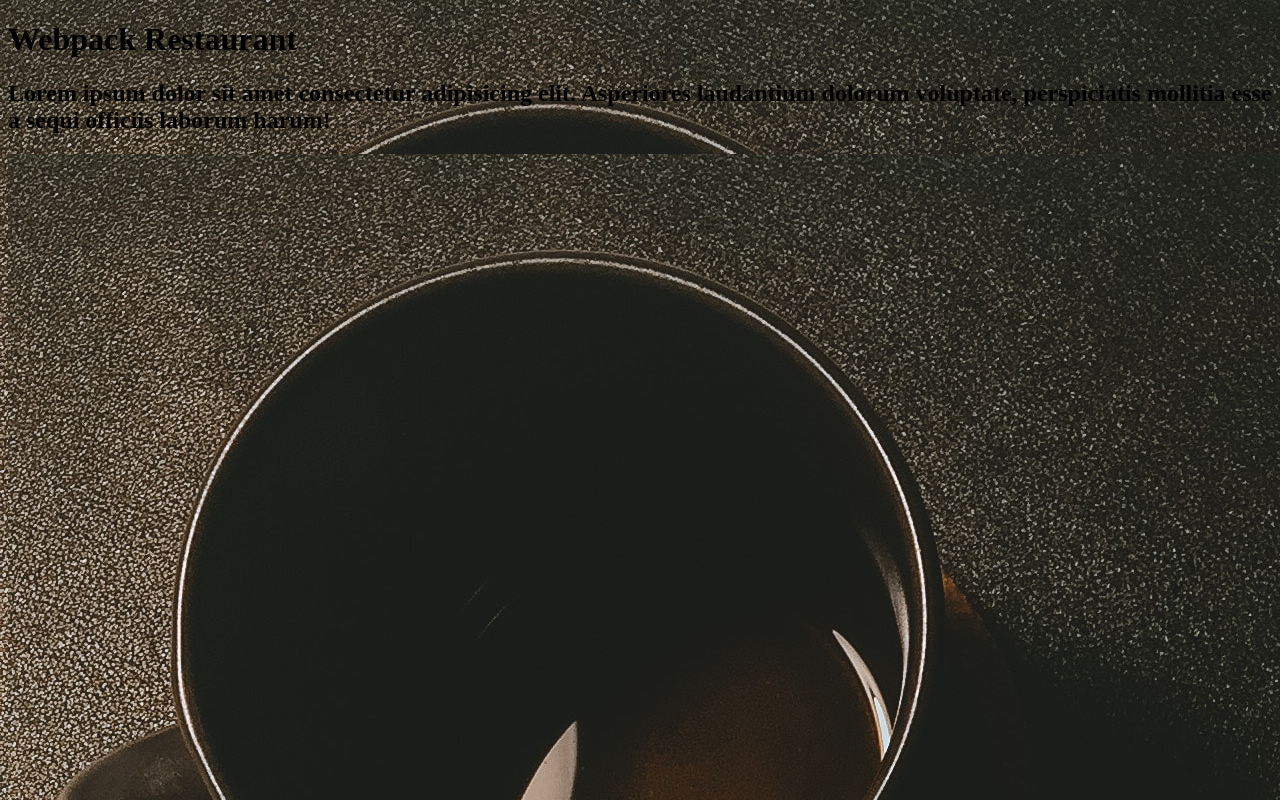
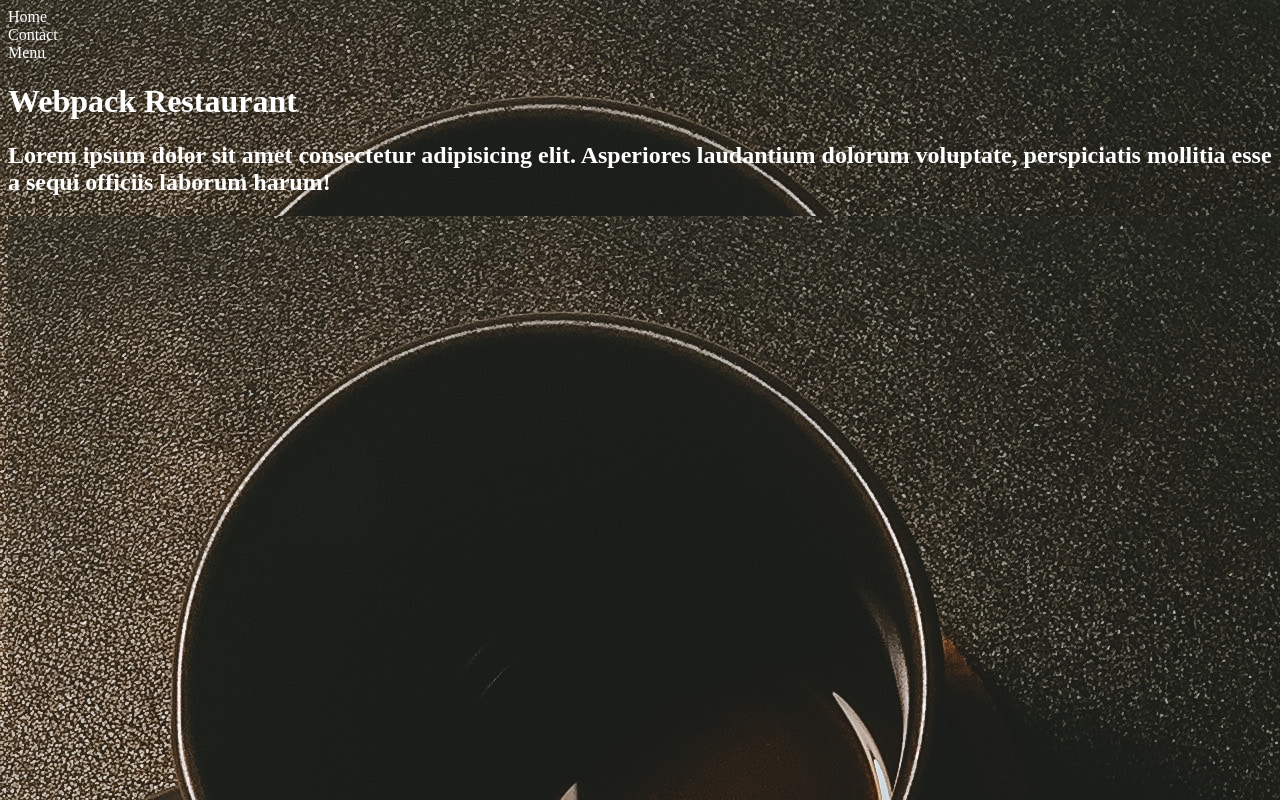
Before and after one commit to quirkyoni/Restaurant-Page, a website built with webpack: page dist/index.html in a window 1280 px wide. Shown: the top 800 px of the page. Built offline with nearby package versions, Linux system fonts and the light colour scheme.

Commit message:
Separated the Home page into separate module and created barebones navigation menu

```diff
--- /dev/null
+++ b/src/home.js
@@ -0,0 +1,28 @@
+import hero from './hero.jpeg'
+
+const home = () => {
+    // Header 1
+    let hOne = document.createElement("h1")
+    hOne.textContent = "Webpack Restaurant"
+
+    // Header 2
+    let hTwo = document.createElement("h2")
+    hTwo.textContent = "Lorem ipsum dolor sit amet consectetur adipisicing elit. Asperiores laudantium dolorum voluptate, perspiciatis mollitia esse a sequi officiis laborum harum!"
+
+    // Hero Image
+    const heroImage = document.createElement("img")
+    heroImage.src = hero;
+
+    // Header 4
+    let hFour = document.createElement("h4")
+    hFour.textContent = "Lorem ipsum dolor sit amet."
+
+    content.appendChild(hOne)
+    content.appendChild(hTwo)
+    content.appendChild(heroImage)
+    content.appendChild(hFour)
+
+    console.log('Hello World!')
+}
+
+export { home }
--- a/src/index.js
+++ b/src/index.js
@@ -1,27 +1,29 @@
 import './style.css';
-import hero from './hero.jpeg'
+import { home } from './home.js'
 
 const content = document.getElementById("content")
 
-// Header 1
-let hOne = document.createElement("h1")
-hOne.textContent = "Webpack Restaurant"
+const navBar = document.createElement("div")
+navBar.className = "navBar"
 
-// Header 2
-let hTwo = document.createElement("h2")
-hTwo.textContent = "Lorem ipsum dolor sit amet consectetur adipisicing elit. Asperiores laudantium dolorum voluptate, perspiciatis mollitia esse a sequi officiis laborum harum!"
+const nav = document.createElement("nav")
 
-// Hero Image
-const heroImage = document.createElement("img")
-heroImage.src = hero;
 
-// Header 4
-let hFour = document.createElement("h4")
-hFour.textContent = "Lorem ipsum dolor sit amet."
+const homePage = document.createElement("div")
+homePage.className = "home"
+homePage.textContent = "Home"
+nav.appendChild(homePage)
+const contactPage = document.createElement("div")
+contactPage.className = "contact"
+contactPage.textContent = "Contact"
+nav.appendChild(contactPage)
+const menuPage = document.createElement("div")
+menuPage.className = "menu"
+menuPage.textContent = "Menu"
+nav.appendChild(menuPage)
 
-content.appendChild(hOne)
-content.appendChild(hTwo)
-content.appendChild(heroImage)
-content.appendChild(hFour)
+navBar.appendChild(nav)
 
-console.log('Hello World!')
+content.appendChild(navBar)
+
+home();
--- a/src/style.css
+++ b/src/style.css
@@ -1,4 +1,4 @@
 body {
-    background-color: yellow;
+    color: white;
     background: url('./hero.jpeg');
 }
```
Also changed, not shown: dist/bundle.js, dist/main.js (deleted).
